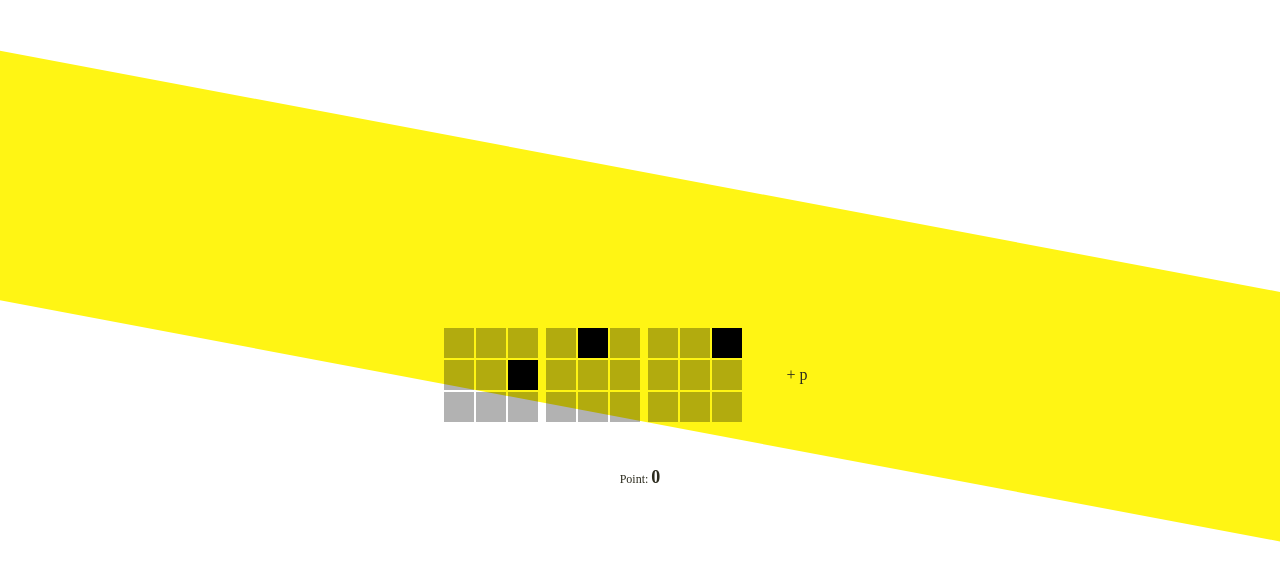
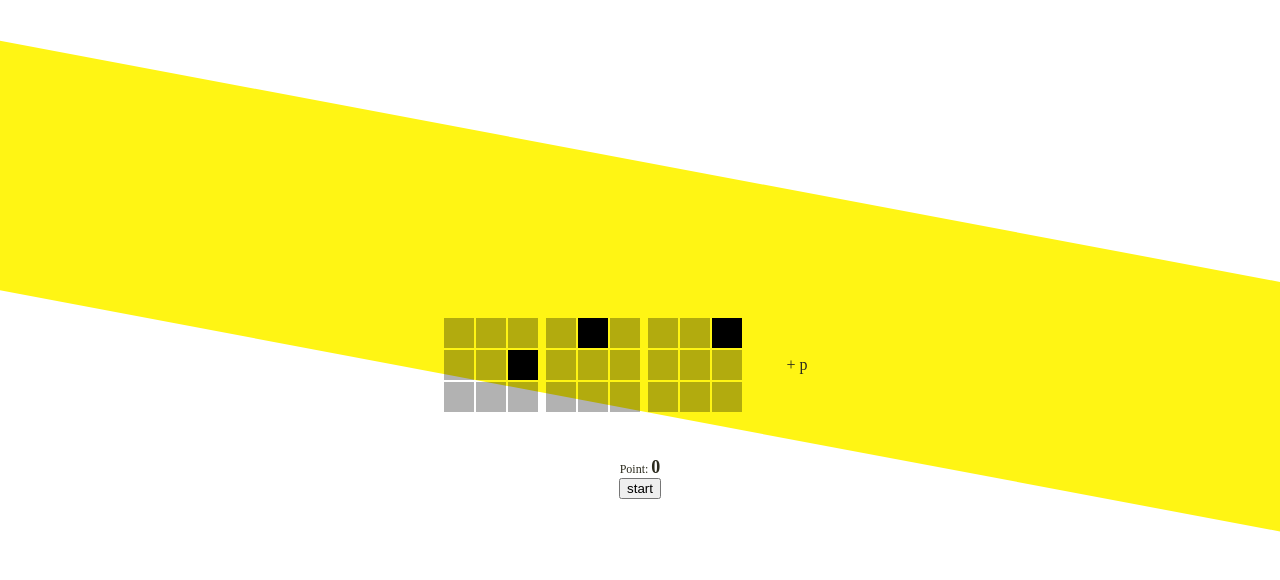
Before and after one commit to tanishi109/try-ng, an Angular app: page / in a window 1280 px wide. Shown: the top 580 px of the page. Built offline with nearby package versions, Linux system fonts and the light colour scheme.

Commit message:
begin button

```diff
--- a/src/app/component/app/app.component.html
+++ b/src/app/component/app/app.component.html
@@ -18,4 +18,7 @@
   <div class="point">
     Point: <b class="pointNum">{{player.score}}</b>
   </div>
+  <button [disabled]="isGameBegin" (click)="beginGame()">
+    start
+  </button>
 </div>
--- a/src/app/component/app/app.component.ts
+++ b/src/app/component/app/app.component.ts
@@ -21,11 +21,35 @@ export class AppComponent {
     'animation-duration': `${this.moveDuration}ms`,
     'transform': `translateY(${outerSize * this.player.currentMoveIndex * -1}px)`,
   };
-  private keyEvents = new Subject();
-  private commandEvents = new Subject();
-  private gamePadEvents = new Subject();
+  keyEvents: Subject<{}>;
+  commandEvents: Subject<{}>;
+  gamePadEvents: Subject<{}>;
+  isGameBegin: boolean = false;
 
   constructor() {
+  }
+
+  @HostListener('keydown') handleKey($event) {
+    const keyCode = $event.keyCode;
+    this.keyEvents.next(keyCode);
+  };
+
+  beginGame() {
+    this.startStreams();
+    this.isGameBegin = true;
+
+    setTimeout(() => {
+      this.endStreams();
+      this.isGameBegin = false;
+    }, 3000);
+  }
+
+  startStreams() {
+    console.log("*** start")
+    this.keyEvents = new Subject();
+    this.commandEvents = new Subject();
+    this.gamePadEvents = new Subject();
+
     this.keyEvents
       .filter((keyCode: number) => {
         return [37, 38, 39, 40, 90].includes(keyCode);
@@ -94,11 +118,16 @@ export class AppComponent {
       this.gamePadEvents.next(command);
     });
   }
-  @HostListener('keydown') handleKey($event) {
-    const keyCode = $event.keyCode;
-    this.keyEvents.next(keyCode);
-  };
 
+  endStreams() {
+    console.log("*** end")
+    this.keyEvents = new Subject();
+    this.keyEvents.complete();
+    this.commandEvents.complete();
+    this.gamePadEvents.complete();
+  }
+
+  // TODO: use ng animate, transition
   animate() {
     this.isMoving = true;
     setTimeout(() => {
```
